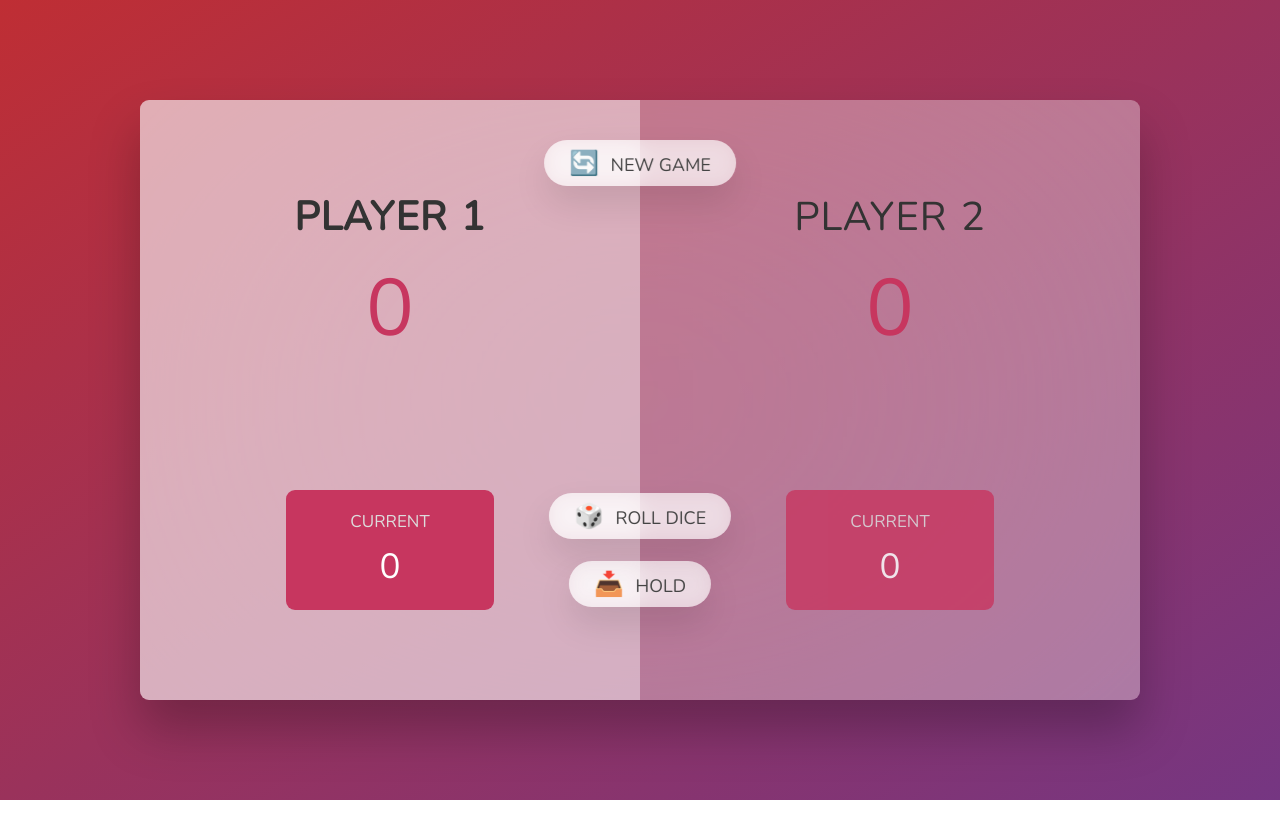
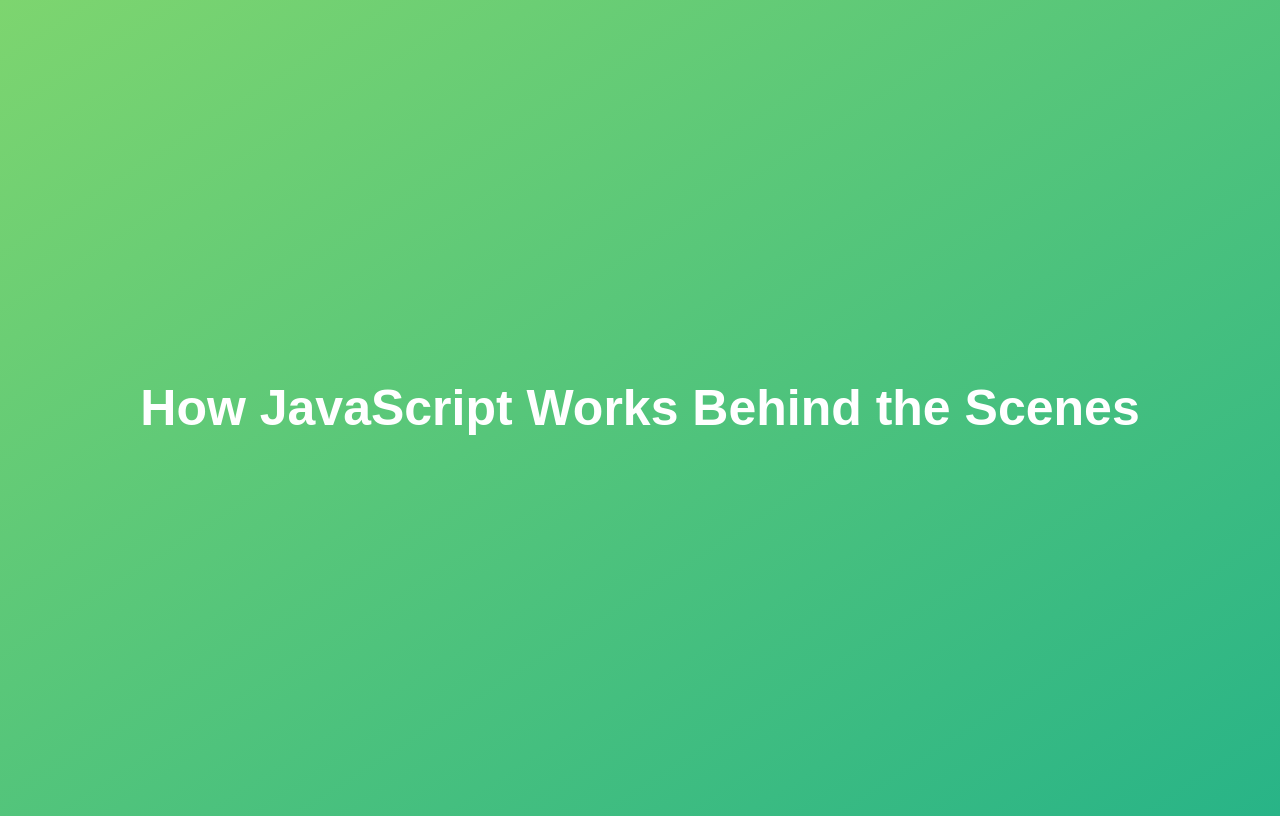
Before and after one commit to brandonibanez/JavaScript-Training, a plain HTML site: page index.html in a window 1280 px wide. Drawn offline with nearby package versions, Linux system fonts and the light colour scheme.

Commit message:
JavaScript Scoping

```diff
--- a/index.html
+++ b/index.html
@@ -4,33 +4,27 @@
     <meta charset="UTF-8" />
     <meta name="viewport" content="width=device-width, initial-scale=1.0" />
     <meta http-equiv="X-UA-Compatible" content="ie=edge" />
-    <link rel="stylesheet" href="style.css" />
-    <title>Pig Game</title>
+    <title>How JavaScript Works Behind the Scenes</title>
+    <style>
+      body {
+        height: 100vh;
+        display: flex;
+        align-items: center;
+        background: linear-gradient(to top left, #28b487, #7dd56f);
+      }
+      h1 {
+        font-family: sans-serif;
+        font-size: 50px;
+        line-height: 1.3;
+        width: 100%;
+        padding: 30px;
+        text-align: center;
+        color: white;
+      }
+    </style>
   </head>
   <body>
-    <main>
-      <section class="player player--0 player--active">
-        <h2 class="name" id="name--0">Player 1</h2>
-        <p class="score" id="score--0">43</p>
-        <div class="current">
-          <p class="current-label">Current</p>
-          <p class="current-score" id="current--0">0</p>
-        </div>
-      </section>
-      <section class="player player--1">
-        <h2 class="name" id="name--1">Player 2</h2>
-        <p class="score" id="score--1">24</p>
-        <div class="current">
-          <p class="current-label">Current</p>
-          <p class="current-score" id="current--1">0</p>
-        </div>
-      </section>
-
-      <img src="dice-5.png" alt="Playing dice" class="dice" />
-      <button class="btn btn--new">🔄 New game</button>
-      <button class="btn btn--roll">🎲 Roll dice</button>
-      <button class="btn btn--hold">📥 Hold</button>
-    </main>
+    <h1>How JavaScript Works Behind the Scenes</h1>
     <script src="script.js"></script>
   </body>
 </html>
--- a/script.js
+++ b/script.js
@@ -1,90 +1,36 @@
 'use strict';
 
-const player0El = document.querySelector('.player--0');
-const player1El = document.querySelector('.player--1');
-const score0El = document.getElementById('score--0');
-const score1El = document.getElementById('score--1');
-const current0El = document.getElementById('current--0');
-const current1El = document.getElementById('current--1');
-const diceEl = document.querySelector('.dice');
-const btnNew = document.querySelector('.btn--new');
-const btnRoll = document.querySelector('.btn--roll');
-const btnHold = document.querySelector('.btn--hold');
+function calcAge(birthYear) {
+  const age = 2026 - birthYear;
 
-score0El.textContent = 0;
-score1El.textContent = 0;
-diceEl.classList.add('hidden');
+  function printAge() {
+    let output = `${firstName}, you are ${age}, born in ${birthYear}`;
+    console.log(output);
 
-const scores = [0, 0];
-let currentScore = 0;
-let activePlayer = 0;
+    if (birthYear >= 1981 && birthYear <= 1996) {
+      var millennial = true;
+      // Creating NEW variable with same name as outer scope's variable
+      const firstName = 'Ivan';
+      // Reassigning outer scope's variable
+      output = 'NEW OUTPUT!';
+      const str = `Oh, and you're a millennial, ${firstName}`;
+      console.log(str);
 
-const switchPlayer = function () {
-  document.getElementById(`current--${activePlayer}`).textContent = 0;
-  currentScore = 0;
-  activePlayer = activePlayer === 0 ? 1 : 0;
-  player0El.classList.toggle('player--active');
-  player1El.classList.toggle('player--active');
-};
+      function add(a, b) {
+        return a + b;
+      }
+      console.log(add(2, 3));
+    }
+    // console.log(str); // Error: str is not defined
+    console.log(millennial); // Works due to var scoping
+    // add(2, 3); // Error: add is not defined
+    console.log(output);
+  }
+  printAge();
 
-btnRoll.addEventListener('click', function () {
-  // 1. Generating a random dice roll
-  const dice = Math.trunc(Math.random() * 6) + 1;
+  return age;
+}
 
-  // 2. Display dice
-  diceEl.classList.remove('hidden');
-  diceEl.src = `dice-${dice}.png`;
-
-  if (dice !== 1) {
-    currentScore += dice;
-    document.getElementById(`current--${activePlayer}`).textContent =
-      currentScore;
-  } else {
-    switchPlayer();
-  }
-});
-
-btnHold.addEventListener('click', function () {
-  // 1. Add current score to active player's score
-  scores[activePlayer] += currentScore;
-  document.getElementById(`score--${activePlayer}`).textContent =
-    scores[activePlayer];
-
-  // 2. Check if player's score is >= 100
-  if (scores[activePlayer] >= 100) {
-    document
-      .querySelector(`.player--${activePlayer}`)
-      .classList.add('player--winner');
-    document
-      .querySelector(`.player--${activePlayer}`)
-      .classList.remove('player--active');
-    diceEl.classList.add('hidden');
-    btnRoll.disabled = true;
-    btnHold.disabled = true;
-  } else {
-    // Switch to the next player
-    switchPlayer();
-  }
-});
-
-btnNew.addEventListener('click', function () {
-  // Reset all game state variables
-  scores[0] = 0;
-  scores[1] = 0;
-  currentScore = 0;
-  activePlayer = 0;
-
-  // Reset UI elements
-  score0El.textContent = 0;
-  score1El.textContent = 0;
-  current0El.textContent = 0;
-  current1El.textContent = 0;
-  diceEl.classList.add('hidden');
-  btnRoll.disabled = false;
-  btnHold.disabled = false;
-
-  player0El.classList.remove('player--winner');
-  player1El.classList.remove('player--winner');
-  player0El.classList.add('player--active');
-  player1El.classList.remove('player--active');
-});
+const firstName = 'Brandon';
+const myAge = calcAge(1996);
+console.log(myAge);
--- a/style.css
+++ /dev/null
@@ -1,171 +0,0 @@
-@import url('https://fonts.googleapis.com/css2?family=Nunito&display=swap');
-
-* {
-  margin: 0;
-  padding: 0;
-  box-sizing: inherit;
-}
-
-html {
-  font-size: 62.5%;
-  box-sizing: border-box;
-}
-
-body {
-  font-family: 'Nunito', sans-serif;
-  font-weight: 400;
-  height: 100vh;
-  color: #333;
-  background-image: linear-gradient(to top left, #753682 0%, #bf2e34 100%);
-  display: flex;
-  align-items: center;
-  justify-content: center;
-}
-
-/* LAYOUT */
-main {
-  position: relative;
-  width: 100rem;
-  height: 60rem;
-  background-color: rgba(255, 255, 255, 0.35);
-  backdrop-filter: blur(200px);
-  filter: blur();
-  box-shadow: 0 3rem 5rem rgba(0, 0, 0, 0.25);
-  border-radius: 9px;
-  overflow: hidden;
-  display: flex;
-}
-
-.player {
-  flex: 50%;
-  padding: 9rem;
-  display: flex;
-  flex-direction: column;
-  align-items: center;
-  transition: all 0.75s;
-}
-
-/* ELEMENTS */
-.name {
-  position: relative;
-  font-size: 4rem;
-  text-transform: uppercase;
-  letter-spacing: 1px;
-  word-spacing: 2px;
-  font-weight: 300;
-  margin-bottom: 1rem;
-}
-
-.score {
-  font-size: 8rem;
-  font-weight: 300;
-  color: #c7365f;
-  margin-bottom: auto;
-}
-
-.player--active {
-  background-color: rgba(255, 255, 255, 0.4);
-}
-.player--active .name {
-  font-weight: 700;
-}
-.player--active .score {
-  font-weight: 400;
-}
-
-.player--active .current {
-  opacity: 1;
-}
-
-.current {
-  background-color: #c7365f;
-  opacity: 0.8;
-  border-radius: 9px;
-  color: #fff;
-  width: 65%;
-  padding: 2rem;
-  text-align: center;
-  transition: all 0.75s;
-}
-
-.current-label {
-  text-transform: uppercase;
-  margin-bottom: 1rem;
-  font-size: 1.7rem;
-  color: #ddd;
-}
-
-.current-score {
-  font-size: 3.5rem;
-}
-
-/* ABSOLUTE POSITIONED ELEMENTS */
-.btn {
-  position: absolute;
-  left: 50%;
-  transform: translateX(-50%);
-  color: #444;
-  background: none;
-  border: none;
-  font-family: inherit;
-  font-size: 1.8rem;
-  text-transform: uppercase;
-  cursor: pointer;
-  font-weight: 400;
-  transition: all 0.2s;
-
-  background-color: white;
-  background-color: rgba(255, 255, 255, 0.6);
-  backdrop-filter: blur(10px);
-
-  padding: 0.7rem 2.5rem;
-  border-radius: 50rem;
-  box-shadow: 0 1.75rem 3.5rem rgba(0, 0, 0, 0.1);
-}
-
-.btn::first-letter {
-  font-size: 2.4rem;
-  display: inline-block;
-  margin-right: 0.7rem;
-}
-
-.btn--new {
-  top: 4rem;
-}
-.btn--roll {
-  top: 39.3rem;
-}
-.btn--hold {
-  top: 46.1rem;
-}
-
-.btn:active {
-  transform: translate(-50%, 3px);
-  box-shadow: 0 1rem 2rem rgba(0, 0, 0, 0.15);
-}
-
-.btn:focus {
-  outline: none;
-}
-
-.dice {
-  position: absolute;
-  left: 50%;
-  top: 16.5rem;
-  transform: translateX(-50%);
-  height: 10rem;
-  box-shadow: 0 2rem 5rem rgba(0, 0, 0, 0.2);
-}
-
-.player--winner {
-  background-color: #2f2f2f;
-}
-
-.player--winner .name {
-  font-weight: 700;
-  color: #c7365f;
-}
-
-.hidden {
-  display: none;
-}
```
Also changed, not shown: dice-1.png (deleted), dice-2.png (deleted), dice-3.png (deleted), dice-4.png (deleted), dice-5.png (deleted), dice-6.png (deleted), pig-game-flowchart.png (deleted).
